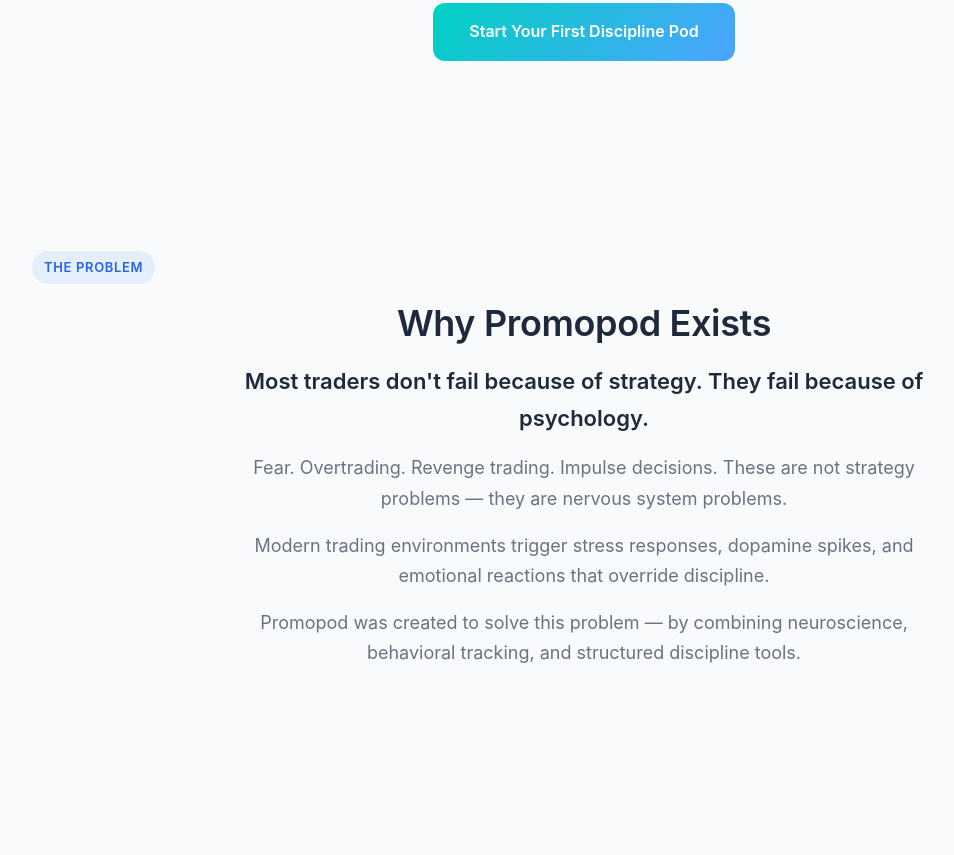
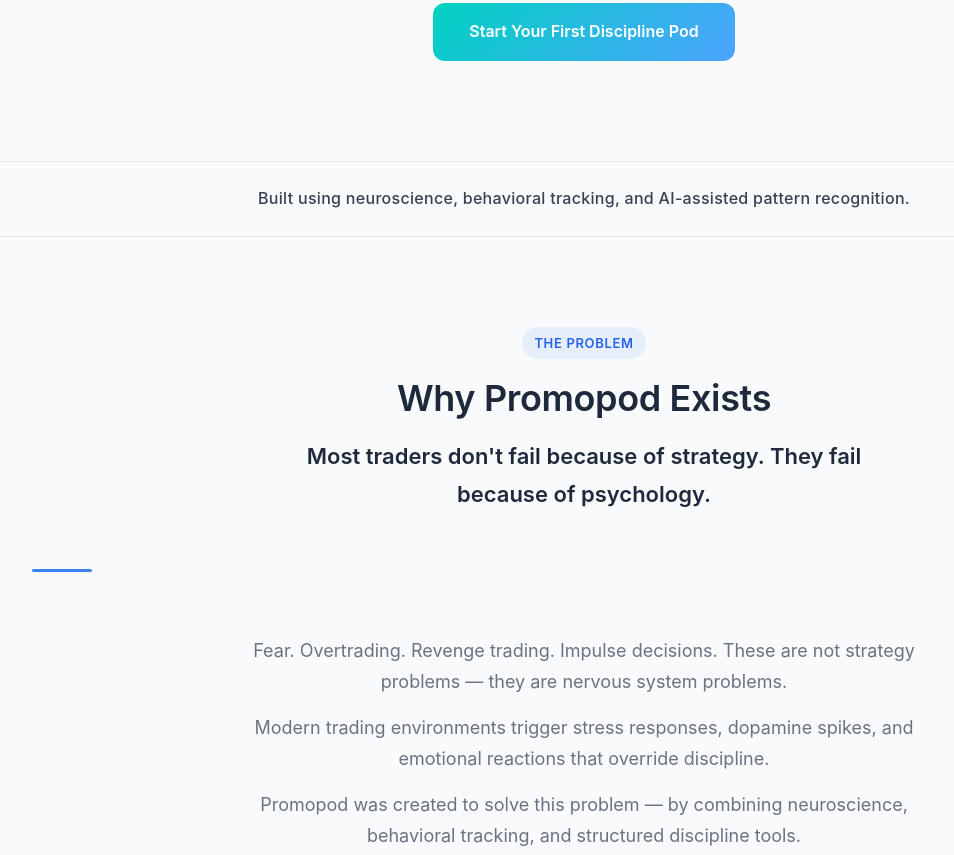
Before and after one commit to goldsphere-dev/promopod-site, a plain HTML site: page index.html in a window 1280 px wide. Shown: the part 432-1287 px from the top of the page, without its empty margins (56-1010 px from the left). Drawn offline with nearby package versions, Linux system fonts and the light colour scheme.

Commit message:
Visual maturity Phase 3 — trust strip and section header standardization

```diff
--- a/css/styles.css
+++ b/css/styles.css
@@ -133,6 +133,8 @@
 }
 
 .section-header {
+
+text-align: center;
 
 margin-bottom: 64px;
 
@@ -509,6 +511,54 @@
 
 
 /* ============================= */
+/* TRUST STRIP                   */
+/* ============================= */
+
+.trust-strip {
+
+padding: 24px 0;
+
+background: #f9fafb;
+
+border-top: 1px solid #e5e7eb;
+
+border-bottom: 1px solid #e5e7eb;
+
+font-size: 15px;
+
+letter-spacing: 0.02em;
+
+}
+
+.trust-content {
+
+text-align: center;
+
+}
+
+.trust-text {
+
+font-size: 16px;
+
+font-weight: 500;
+
+color: #374151;
+
+}
+
+
+/* ============================= */
+/* SECTION POSITIONING           */
+/* ============================= */
+
+section {
+
+position: relative;
+
+}
+
+
+/* ============================= */
 /* FOOTER                        */
 /* ============================= */
 
--- a/index.html
+++ b/index.html
@@ -75,11 +75,33 @@
 
 
 
+<!-- TRUST STRIP -->
+
+<section class="trust-strip">
+
+<div class="container">
+
+<div class="trust-content">
+
+<span class="trust-text">
+Built using neuroscience, behavioral tracking, and AI-assisted pattern recognition.
+</span>
+
+</div>
+
+</div>
+
+</section>
+
+
+
 <!-- WHY PROMOPOD -->
 
 <section class="section section-soft">
 
 <div class="container">
+
+<div class="section-header">
 
 <span class="section-badge">The Problem</span>
 
@@ -93,6 +115,10 @@
 They fail because of psychology.
 
 </p>
+
+<div class="section-divider"></div>
+
+</div>
 
 <p>
 
@@ -133,11 +159,17 @@
 
 <div class="container">
 
+<div class="section-header">
+
 <span class="section-badge">The System</span>
 
 <h2>
 Discipline Is Not Motivation — It's Structure
 </h2>
+
+<div class="section-divider"></div>
+
+</div>
 
 <p>
 
@@ -160,11 +192,17 @@
 
 <div class="container">
 
+<div class="section-header">
+
 <span class="section-badge">How It Works</span>
 
 <h2>
 How Promopod Works
 </h2>
+
+<div class="section-divider"></div>
+
+</div>
 
 <div class="grid-4">
 
@@ -244,11 +282,17 @@
 
 <div class="container">
 
+<div class="section-header">
+
 <span class="section-badge">Core Features</span>
 
 <h2>
 Core Features
 </h2>
+
+<div class="section-divider"></div>
+
+</div>
 
 <div class="grid-2">
 
@@ -336,11 +380,17 @@
 
 <div class="container">
 
+<div class="section-header">
+
 <span class="section-badge">Built For</span>
 
 <h2>
 Who Promopod Is For
 </h2>
+
+<div class="section-divider"></div>
+
+</div>
 
 <div class="grid-3">
 
@@ -410,11 +460,17 @@
 
 <div class="container">
 
+<div class="section-header">
+
 <span class="section-badge">Future Intelligence</span>
 
 <h2>
 The Future of Trading Discipline
 </h2>
+
+<div class="section-divider"></div>
+
+</div>
 
 <p>
 
@@ -437,11 +493,17 @@
 
 <div class="container">
 
+<div class="section-header">
+
 <span class="section-badge">Start Your Discipline</span>
 
 <h2>
 Start Building Discipline Today
 </h2>
+
+<div class="section-divider"></div>
+
+</div>
 
 <p>
 
```
